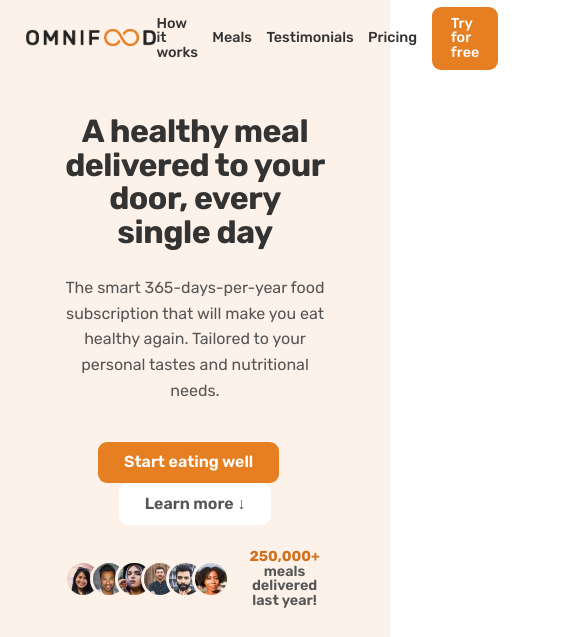
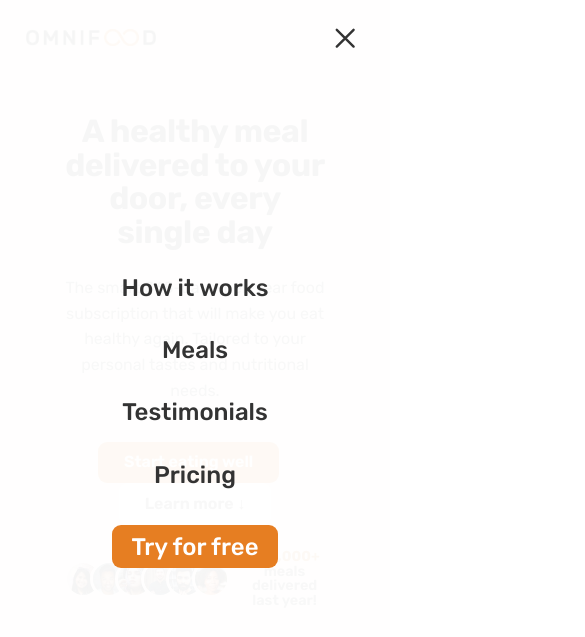
Before and after one commit to LIONSHI01/omifood-responsive, a plain HTML site: page index.html in a window 390 px wide. Shown: the top 637 px of the page, 585 px wide, since content can reach past the window. Drawn offline with nearby package versions, Linux system fonts and the light colour scheme.

Commit message:
add mobile navigation

```diff
--- a/css/general.css
+++ b/css/general.css
@@ -68,6 +68,10 @@ html {
   /* 10px / 16px = 0.625 = 62.5% */
   /* Percentage of user's browser font-size setting */
   font-size: 62.5%;
+
+  /* KEYNOTE:for the mobile navigation, hidden the overflow menu, set on both html & body */
+  /* Only works if there is nothing absolutely in relation to body */
+  overflow-x: hidden;
 }
 
 body {
@@ -75,6 +79,9 @@ body {
   line-height: 1;
   font-weight: 400;
   color: #555;
+
+  /* KEYNOTE:for the mobile navigation, hidden the overflow menu, set on both html & body , x-direction*/
+  overflow-x: hidden;
 }
 
 /**************************/
--- a/css/queries.css
+++ b/css/queries.css
@@ -63,11 +63,6 @@ Instead , 1rem = 1em = 16px */
   html {
     /* 8px / 16px = 50% */
     font-size: 50%;
-  }
-
-  /* NAV */
-  .main-nav-list {
-    gap: 1.8rem;
   }
 
   /* HERO SECTION */
@@ -140,4 +135,71 @@ Instead , 1rem = 1em = 16px */
   .btn--form {
     margin-top: 1.2rem;
   }
+
+  /* KEYNOTE: Create a mobile nav */
+  /* MOBILE NAVIGATION */
+  /* NAV */
+  .main-nav-list {
+    list-style: none;
+    display: flex;
+    flex-direction: column;
+    align-items: center;
+    gap: 4.8rem;
+  }
+
+  .btn-mobile-nav {
+    display: block;
+  }
+
+  .main-nav {
+    position: absolute;
+    top: 0;
+    left: 0;
+    background-color: rgba(255, 255, 255, 0.956);
+    width: 100%;
+    height: 100vh;
+
+    /* KEYNOTE: */
+    transform: translateX(100%);
+
+    display: flex;
+    align-items: center;
+    justify-content: center;
+    transition: all 0.5s ease-in;
+
+    /* Hide navigation */
+    /* Allow no transition at all,coz [display:none] cannot be animated */
+    /* display: none; */
+
+    /* KEYNOTE:Inactivate Mobile Nav on desktop */
+    /* 1) Hide it visually*/
+    opacity: 0;
+
+    /* 2) Make it unaccessible to mouse and keyboard */
+    pointer-events: none;
+
+    /* 3) Hide it from screen readers */
+    visibility: hidden;
+  }
+
+  .main-nav-link:link,
+  .main-nav-link:visited {
+    font-size: 3rem;
+  }
+
+  /* KEYNOTE:Activate Mobile Nav */
+  .nav-open .main-nav {
+    opacity: 1;
+    pointer-events: auto;
+    visibility: visible;
+    transform: translateX(0%);
+  }
+
+  /* KEYNOTE: Only when .nav-open applied, this CSS be activated */
+  .nav-open .icon-mobile-nav[name="close-outline"] {
+    display: block;
+  }
+  .nav-open .icon-mobile-nav[name="menu-outline"] {
+    display: none;
+  }
 }
--- a/css/style.css
+++ b/css/style.css
@@ -11,6 +11,7 @@
   /* Because we want header to be sticky later */
   height: 9.6rem;
   padding: 0 4.8rem;
+  position: relative;
 }
 
 .logo {
@@ -54,6 +55,24 @@
 .main-nav-link.nav-cta:hover,
 .main-nav-link.nav-cta:active {
   background-color: #cf711f;
+}
+
+/* MOBILE NAV*/
+.btn-mobile-nav {
+  border: none;
+  background: none;
+  cursor: pointer;
+  display: none;
+}
+.icon-mobile-nav {
+  width: 4.8rem;
+  height: 4.8rem;
+  color: #333;
+}
+
+/* KEYNOTE: select element with other attributes, eg: name */
+.icon-mobile-nav[name="close-outline"] {
+  display: none;
 }
 
 /**************************/
--- a/index.html
+++ b/index.html
@@ -28,7 +28,7 @@
     <title>Omnifood</title>
   </head>
   <body>
-    <header class="header">
+    <header class="header nav-open">
       <a href="#">
         <img class="logo" alt="Omnifood logo" src="img/omnifood-logo.png" />
       </a>
@@ -41,6 +41,10 @@
           <li><a class="main-nav-link nav-cta" href="#">Try for free</a></li>
         </ul>
       </nav>
+      <button class="btn-mobile-nav">
+        <ion-icon class="icon-mobile-nav" name="menu-outline"></ion-icon>
+        <ion-icon class="icon-mobile-nav" name="close-outline"></ion-icon>
+      </button>
     </header>
 
     <main>
```
